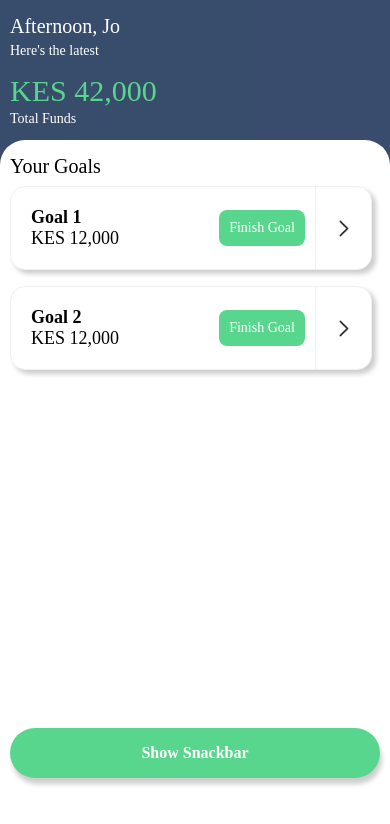
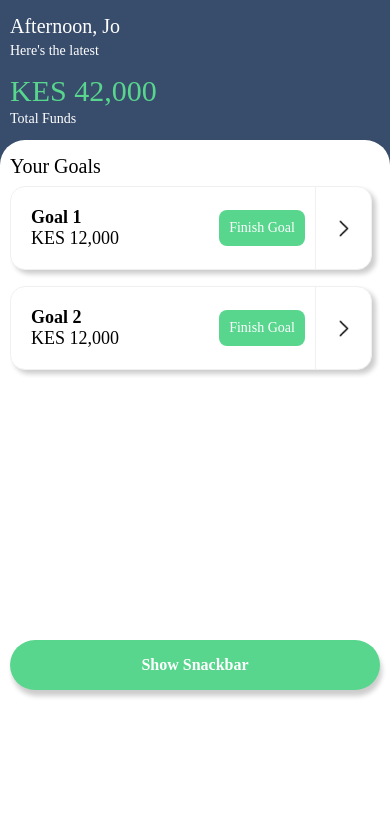
Before and after one commit to jamesbeamie/CSL-Mobile, a React Native app: screen / in a window 390 px wide. Shown: the top 824 px of the page. Built offline with nearby package versions, Linux system fonts and the light colour scheme.

Commit message:
feedback2

```diff
--- a/custom_files/common/buttons/MainBtn.js
+++ b/custom_files/common/buttons/MainBtn.js
@@ -15,7 +15,7 @@ const styles = StyleSheet.create({
     height: 50,
     borderRadius: 25,
     marginBottom: 13,
-    marginTop: 350,
+    top: '90%',
     shadowColor: '#000',
     shadowOffset: {
       width: 2,
--- a/custom_files/screens/Components/Home.js
+++ b/custom_files/screens/Components/Home.js
@@ -1,13 +1,5 @@
 import React, {useState, useEffect} from 'react';
-import {
-  Text,
-  StyleSheet,
-  View,
-  ScrollView,
-  SafeAreaView,
-  Animated,
-  Dimensions,
-} from 'react-native';
+import {Text, StyleSheet, View, SafeAreaView, Animated} from 'react-native';
 import MainBtn from '../../common/buttons/MainBtn';
 import SnackBar from '../../common/snackbar/SnackBar';
 import Goals from '../Container/Goals';
@@ -16,7 +8,6 @@ const Home = () => {
   const [visible, setVisible] = useState(false);
   const [text, setText] = useState('');
   const [bounceValue, setBounceValue] = useState();
-  const [bounceTo, setBounceTo] = useState(-100);
 
   useEffect(() => {
     setText(
@@ -25,7 +16,7 @@ const Home = () => {
     setBounceValue(new Animated.Value(-200));
   }, []);
 
-  var toValue = 100;
+  let toValue = 110;
 
   if (!visible) {
     toValue = 0;
@@ -33,7 +24,6 @@ const Home = () => {
 
   const onToggleSnackBar = () => {
     setVisible(true);
-    // if (!visible) {
     Animated.spring(bounceValue, {
       toValue: toValue,
       velocity: 3,
@@ -41,19 +31,10 @@ const Home = () => {
       friction: 8,
       useNativeDriver: true,
     }).start();
-
-    // setVisible(!visible)
-    // setBounceValue(new Animated.Value(200));
+    setTimeout(closeSnackBar, 9000);
   };
 
   const closeSnackBar = () => (
-    // Animated.spring(200, {
-    //   toValue: -200,
-    //   velocity: 3,
-    //   tension: 2,
-    //   friction: 8,
-    //   useNativeDriver: true,
-    // }).start(),
     setBounceValue(new Animated.Value(-200)),
     setText(
       'This is an app notification snackbar to show the user when they perform an action.Clicking it should change the text.',
@@ -71,11 +52,11 @@ const Home = () => {
   );
 
   const renderGoals = () => (
-    <ScrollView style={styles.goalsContainer}>
+    <View style={styles.goalsContainer}>
       <Text style={styles.goalsTitle}>Your Goals</Text>
       <Goals />
       <MainBtn title={'Show Snackbar'} onPress={onToggleSnackBar} />
-    </ScrollView>
+    </View>
   );
 
   return (
--- a/custom_files/screens/Container/Goals.js
+++ b/custom_files/screens/Container/Goals.js
@@ -22,7 +22,7 @@ const MyGoal = ({goal, amount}) => (
       <Text style={styles.amount}>{amount}</Text>
     </View>
     <View style={styles.finishBtn}>
-      <Text style={{color: 'white', fontFamily: 'RobotoCondensed-Light'}}>
+      <Text style={{color: 'white', fontFamily: 'RobotoCondensed-Regular'}}>
         Finish Goal
       </Text>
     </View>
@@ -72,13 +72,13 @@ const styles = StyleSheet.create({
   goal: {
     fontSize: 18,
     fontWeight: '600',
-    fontFamily: 'RobotoCondensed-Light',
+    fontFamily: 'RobotoCondensed-Regular',
   },
   goalAmount: {flexDirection: 'column', padding: 20},
   amount: {
     fontSize: 18,
     fontWeight: '300',
-    fontFamily: 'RobotoCondensed-Light',
+    fontFamily: 'RobotoCondensed-Regular',
   },
   finishBtn: {
     backgroundColor: '#58D68D',
```
Also changed, not shown: custom_files/common/snackbar/SnackBar.js (+1 -9 lines).
